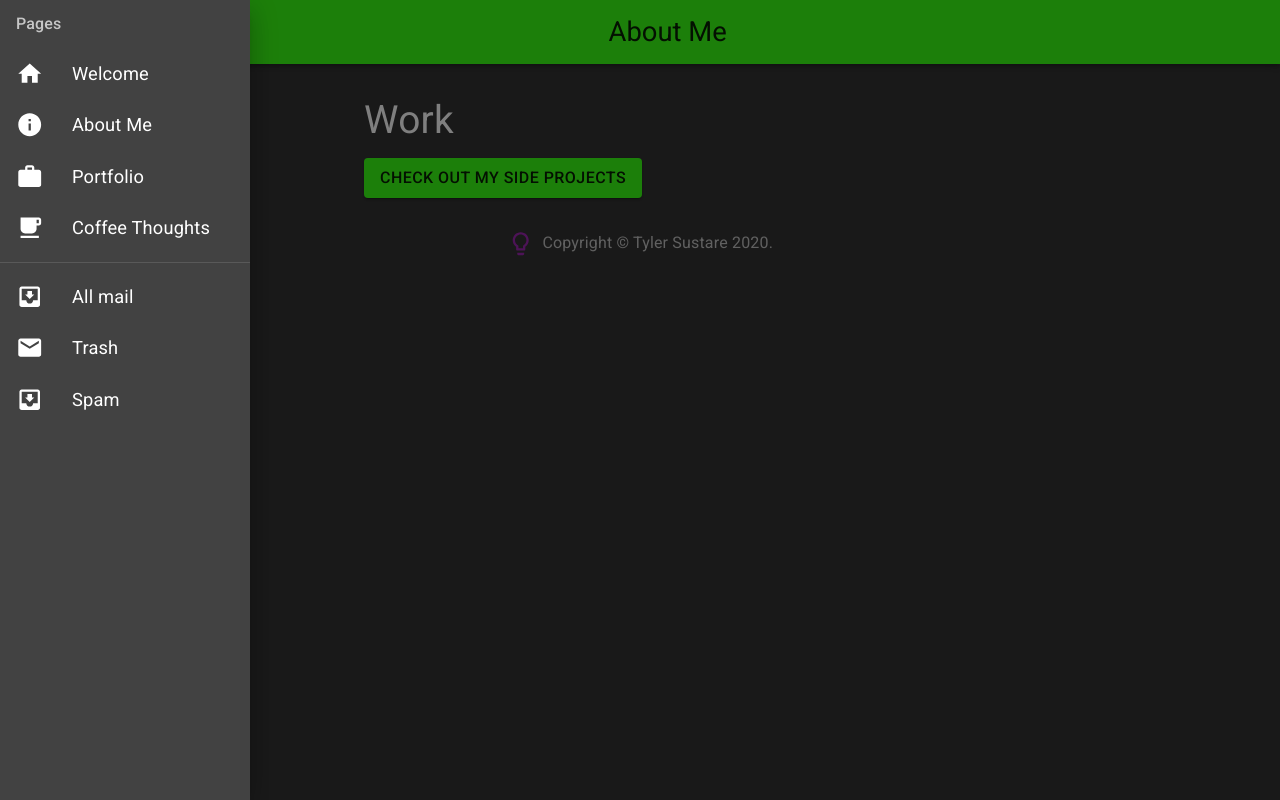
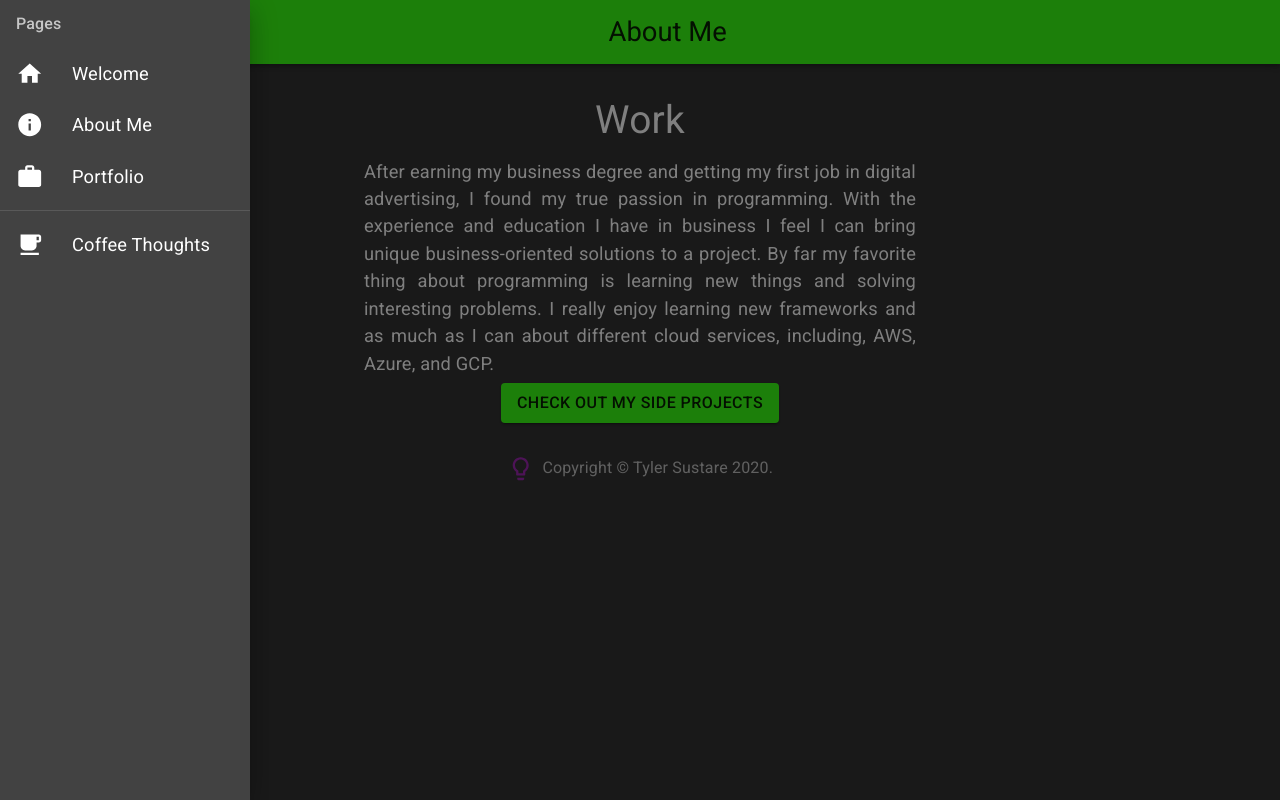
Before and after one commit to TylerSustare/personal-site, a Next.js app: page /about in a window 1280 px wide. Both pictures are taken after a click on the button "menu". Built offline with nearby package versions, Linux system fonts and the light colour scheme.

Commit message:
change to wisdom

```diff
--- a/pages/about.tsx
+++ b/pages/about.tsx
@@ -11,12 +11,21 @@ export default function About(): ReactElement {
       <ButtonAppBar title="About Me" />
       <Container maxWidth="sm">
         <Box my={4}>
-          <Typography variant="h4" component="h1" gutterBottom>
+          <Typography align="center" variant="h4" component="h1" gutterBottom>
             Work
           </Typography>
-          <LinkButton variant="contained" color="primary" href="/">
-            Check Out My Side Projects
-          </LinkButton>
+          <Typography align="justify" variant="body1" component="h6" gutterBottom>
+            After earning my business degree and getting my first job in digital advertising, I found my true passion in
+            programming. With the experience and education I have in business I feel I can bring unique
+            business-oriented solutions to a project. By far my favorite thing about programming is learning new things
+            and solving interesting problems. I really enjoy learning new frameworks and as much as I can about
+            different cloud services, including, AWS, Azure, and GCP.
+          </Typography>
+          <Box display="flex" justifyContent="center">
+            <LinkButton variant="contained" color="primary" href="/portfolio">
+              Check Out My Side Projects
+            </LinkButton>
+          </Box>
         </Box>
       </Container>
     </>
--- a/pages/wisdom/tcp-vs-udp.tsx
+++ b/pages/thoughts/tcp-vs-udp.tsx
@@ -16,7 +16,7 @@ export default function About(): ReactElement {
           <Typography variant="h6" component="h3" gutterBottom>
             TCP (Transmission Control Protocol)
           </Typography>
-          <Typography variant="body1" component="p" gutterBottom>
+          <Typography variant="body1" component="h6" gutterBottom>
             <ol>
               <li>
                 TCP is handshake based.
@@ -41,7 +41,7 @@ export default function About(): ReactElement {
           <Typography variant="h6" component="h3" gutterBottom>
             UDP (User Datagram Protocol)
           </Typography>
-          <Typography variant="body1" component="p" gutterBottom>
+          <Typography variant="body1" component="h6" gutterBottom>
             <ol>
               <li>UDP is a connection-less protocol</li>
               <li>
--- a/src/components/shared/MenuDrawer.tsx
+++ b/src/components/shared/MenuDrawer.tsx
@@ -8,8 +8,7 @@ import Divider from '@material-ui/core/Divider';
 import ListItem from '@material-ui/core/ListItem';
 import ListItemIcon from '@material-ui/core/ListItemIcon';
 import ListItemText from '@material-ui/core/ListItemText';
-import InboxIcon from '@material-ui/icons/MoveToInbox';
-import { Menu, Info, Mail, Home, Work, FreeBreakfast } from '@material-ui/icons';
+import { Menu, Info, Home, Work, FreeBreakfast } from '@material-ui/icons';
 import Link from 'next/link';
 
 import { IconButton } from '@material-ui/core';
@@ -77,21 +76,15 @@ export default function MenuDrawer(): ReactElement {
             <ListItemText primary="Portfolio" />
           </ListItem>
         </Link>
-        <Link href="/wisdom">
+      </List>
+      <Divider />
+      <List>
+        <Link href="/thoughts">
           <ListItem button>
             <ListItemIcon>{<FreeBreakfast />}</ListItemIcon>
             <ListItemText primary="Coffee Thoughts" />
           </ListItem>
         </Link>
-      </List>
-      <Divider />
-      <List>
-        {['All mail', 'Trash', 'Spam'].map((text, index) => (
-          <ListItem button key={text}>
-            <ListItemIcon>{index % 2 === 0 ? <InboxIcon /> : <Mail />}</ListItemIcon>
-            <ListItemText primary={text} />
-          </ListItem>
-        ))}
       </List>
     </div>
   );
```
Also changed, not shown: pages/portfolio.tsx (+7 -5 lines), pages/thoughts/index.tsx (renamed from pages/wisdom/index.tsx, +10 -5 lines).
